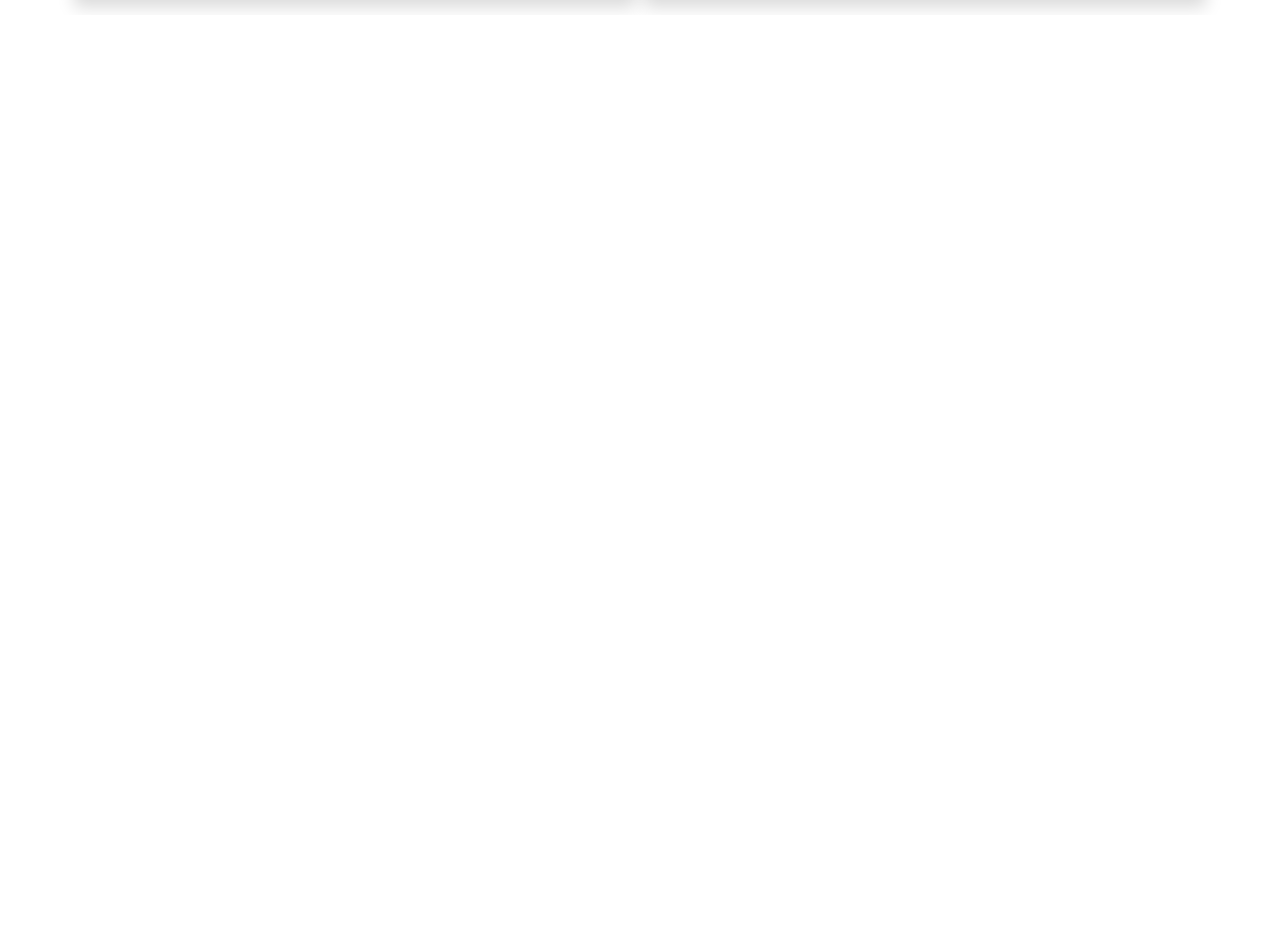
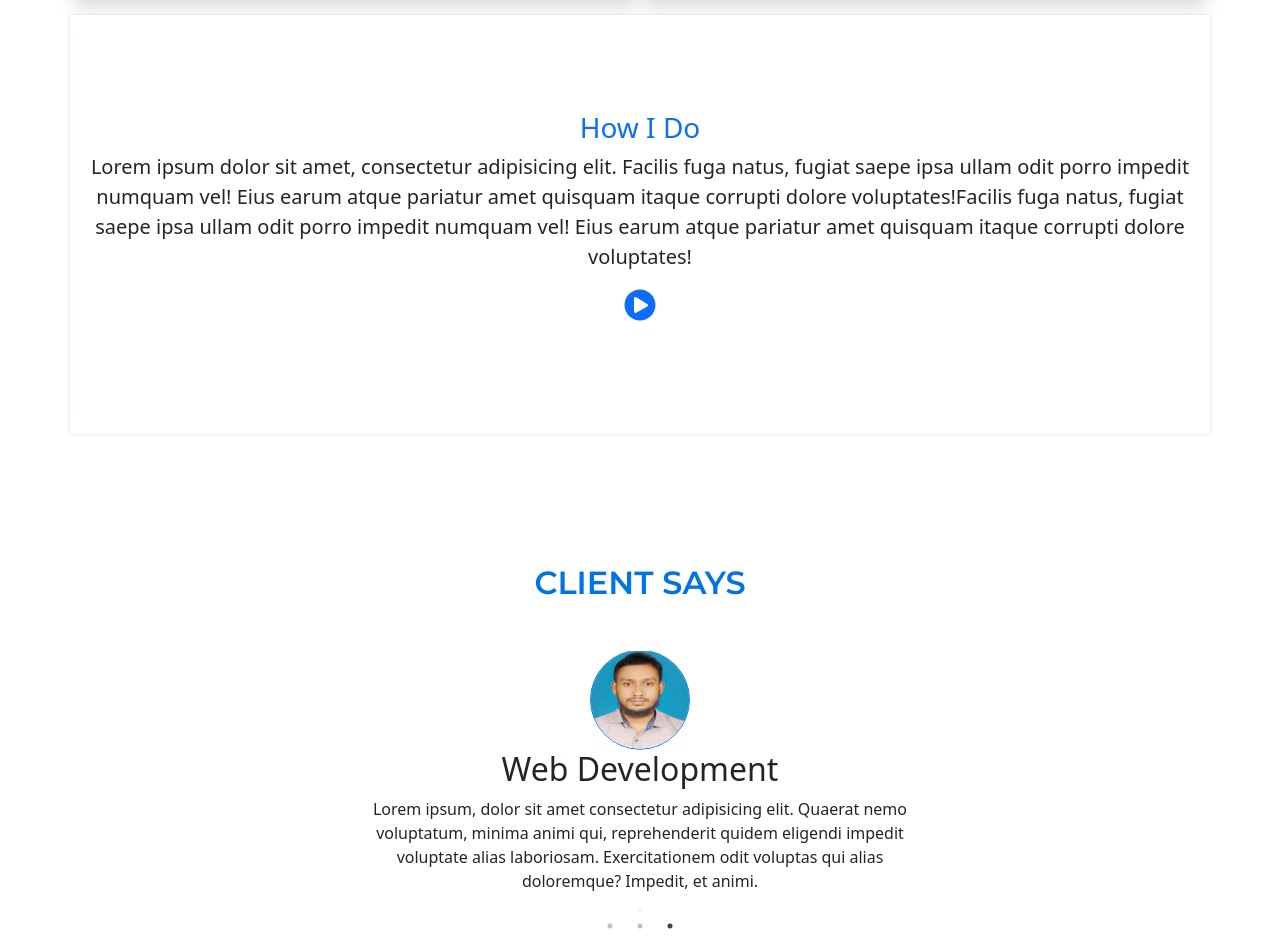
Before and after one commit to rayhan1650/personal-website-practice-react, a React (Create React App) app: page / in a window 1280 px wide. Shown: the part 3103-4039 px from the top of the page. Before the commit the page ends 3118 px from the top, so only its background shows below. Built offline with nearby package versions, Linux system fonts and the light colour scheme.

Commit message:
video & review section done

```diff
--- a/package.json
+++ b/package.json
@@ -13,8 +13,11 @@
     "react-dom": "^18.2.0",
     "react-icons": "^4.4.0",
     "react-scripts": "5.0.1",
+    "react-slick": "^0.29.0",
     "react-visibility-sensor": "^5.1.1",
     "recharts": "^2.1.11",
+    "slick-carousel": "^1.8.1",
+    "video-react": "^0.15.0",
     "web-vitals": "^2.1.4"
   },
   "scripts": {
--- a/src/App.js
+++ b/src/App.js
@@ -1,11 +1,13 @@
 import "./App.css";
 import Analysis from "./components/Analysis/Analysis";
+import ClientReview from "./components/ClientReview/ClientReview";
 import Courses from "./components/Courses/Courses";
 import RecentProjects from "./components/RecentProjects/RecentProjects";
 import Services from "./components/Services/Services";
 import Summary from "./components/Summary/Summary";
 import TopBanner from "./components/TopBanner/TopBanner";
 import TopNavigation from "./components/TopNavigation/TopNavigation";
+import Video from "./components/Video/Video";
 
 function App() {
   return (
@@ -17,6 +19,8 @@ function App() {
       <Summary />
       <RecentProjects />
       <Courses />
+      <Video />
+      <ClientReview />
     </div>
   );
 }
--- a/src/asset/css/custom.css
+++ b/src/asset/css/custom.css
@@ -150,3 +150,10 @@
   font-weight: 400;
   color: black;
 }
+
+.videoCard{
+  box-shadow: 0 0 4px 0 rgba(0, 115, 230, 0.2);
+  padding: 6rem 3rem;
+  background-color: white;
+  margin: 50px auto;
+}
--- /dev/null
+++ b/src/components/ClientReview/ClientReview.js
@@ -0,0 +1,128 @@
+import React from "react";
+import "slick-carousel/slick/slick.css";
+import "slick-carousel/slick/slick-theme.css";
+import Slider from "react-slick";
+import { Col, Container, Row } from "react-bootstrap";
+import Client from "../../asset/images/rayhan.jpg";
+
+const ClientReview = () => {
+  let settings = {
+    autoplay: true,
+    autoplaySpeed: 3000,
+    dots: true,
+    infinite: true,
+    speed: 3000,
+    vertical: true,
+    verticalSwiping: true,
+    slidesToShow: 1,
+    slidesToScroll: 1,
+    responsive: [
+      {
+        breakpoint: 1024,
+        settings: {
+          slidesToShow: 1,
+          slidesToScroll: 1,
+          infinite: true,
+          dots: true,
+        },
+      },
+      {
+        breakpoint: 600,
+        settings: {
+          slidesToShow: 1,
+          slidesToScroll: 1,
+          initialSlide: 1,
+        },
+      },
+      {
+        breakpoint: 480,
+        settings: {
+          slidesToShow: 1,
+          slidesToScroll: 1,
+        },
+      },
+    ],
+  };
+  return (
+    <>
+      <Container>
+        <h1 className="text-center text-uppercase serviceMainTitle">
+          Client Says
+        </h1>
+        <Slider {...settings}>
+          <div>
+            <Row className="text-center">
+              <Col className="mx-auto" lg={6} md={6} sm={12}>
+                <div>
+                  <img
+                    width={100}
+                    className="rounded-circle mx-auto border border-primary"
+                    src={Client}
+                    alt="Profile pic"
+                  />
+                </div>
+
+                <h2>Web Development</h2>
+                <p>
+                  Lorem ipsum, dolor sit amet consectetur adipisicing elit.
+                  Quaerat nemo voluptatum, minima animi qui, reprehenderit
+                  quidem eligendi impedit voluptate alias laboriosam.
+                  Exercitationem odit voluptas qui alias doloremque? Impedit, et
+                  animi.
+                </p>
+              </Col>
+            </Row>
+          </div>
+          <div>
+            <Row className="text-center">
+              <Col className="mx-auto" lg={6} md={6} sm={12}>
+                <div>
+                  <img
+                    width={100}
+                    className="rounded-circle mx-auto border border-primary"
+                    src={Client}
+                    alt="Profile pic"
+                  />
+                </div>
+
+                <h2>Web Development</h2>
+                <p>
+                  Lorem ipsum, dolor sit amet consectetur adipisicing elit.
+                  Quaerat nemo voluptatum, minima animi qui, reprehenderit
+                  quidem eligendi impedit voluptate alias laboriosam.
+                  Exercitationem odit voluptas qui alias doloremque? Impedit, et
+                  animi.
+                </p>
+              </Col>
+            </Row>
+          </div>
+          <div>
+            <Row className="text-center">
+              <Col className="mx-auto" lg={6} md={6} sm={12}>
+                <div>
+                  <img
+                    width={100}
+                    className="rounded-circle mx-auto border border-primary"
+                    src={Client}
+                    alt="Profile pic"
+                  />
+                </div>
+
+                <h2>Web Development</h2>
+                <p>
+                  Lorem ipsum, dolor sit amet consectetur adipisicing elit.
+                  Quaerat nemo voluptatum, minima animi qui, reprehenderit
+                  quidem eligendi impedit voluptate alias laboriosam.
+                  Exercitationem odit voluptas qui alias doloremque? Impedit, et
+                  animi.
+                </p>
+              </Col>
+            </Row>
+          </div>
+        </Slider>
+      </Container>
+    </>
+  );
+};
+
+export default ClientReview;
--- /dev/null
+++ b/src/components/Video/Video.js
@@ -0,0 +1,55 @@
+import React, { useState } from "react";
+import { Button, Col, Container, Modal, Row } from "react-bootstrap";
+import { FaPlayCircle } from "react-icons/fa";
+import { BigPlayButton, Player } from "video-react";
+import "video-react/dist/video-react.css";
+
+const Video = () => {
+  const [show, setShow] = useState(false);
+
+  const handleClose = () => setShow(false);
+  const handleShow = () => setShow(true);
+
+  return (
+    <>
+      <Container>
+        <Row>
+          <Col className="videoCard text-center">
+            <div>
+              <h3 className="text-primary ">How I Do</h3>
+              <p className="fs-5">
+                Lorem ipsum dolor sit amet, consectetur adipisicing elit.
+                Facilis fuga natus, fugiat saepe ipsa ullam odit porro impedit
+                numquam vel! Eius earum atque pariatur amet quisquam itaque
+                corrupti dolore voluptates!Facilis fuga natus, fugiat saepe ipsa
+                ullam odit porro impedit numquam vel! Eius earum atque pariatur
+                amet quisquam itaque corrupti dolore voluptates!
+              </p>
+              <p className="btn p-0">
+                <FaPlayCircle
+                  onClick={handleShow}
+                  className="text-primary fs-2"
+                />
+              </p>
+            </div>
+          </Col>
+        </Row>
+      </Container>
+      <Modal size="lg" show={show} onHide={handleClose}>
+        <Modal.Body>
+          <Player>
+            <source src="https://media.w3.org/2010/05/sintel/trailer_hd.mp4" />
+            <BigPlayButton position="center" />
+          </Player>
+        </Modal.Body>
+        <Modal.Footer>
+          <Button variant="primary" onClick={handleClose}>
+            Close
+          </Button>
+        </Modal.Footer>
+      </Modal>
+    </>
+  );
+};
+
+export default Video;
```
Also changed, not shown: src/asset/images/rayhan.jpg (added), 1 other file (tests, documents, lock files or other folders).
